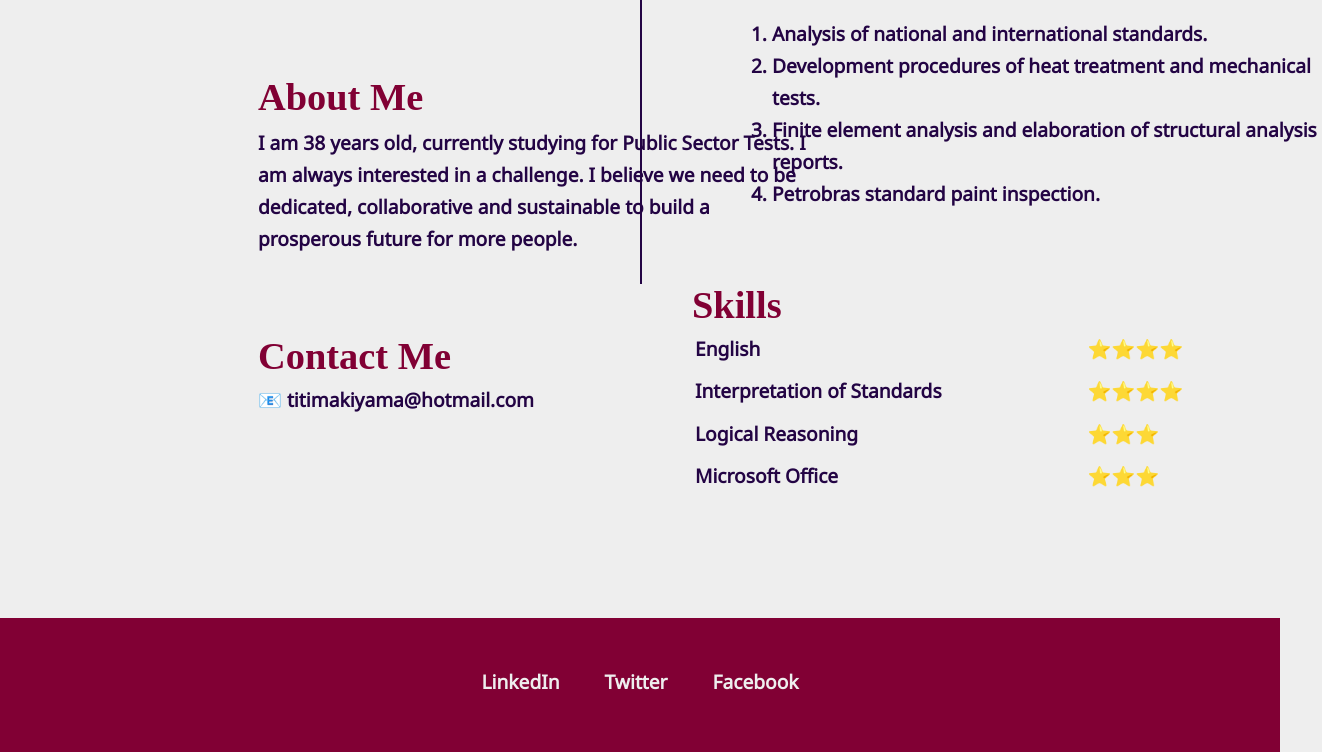
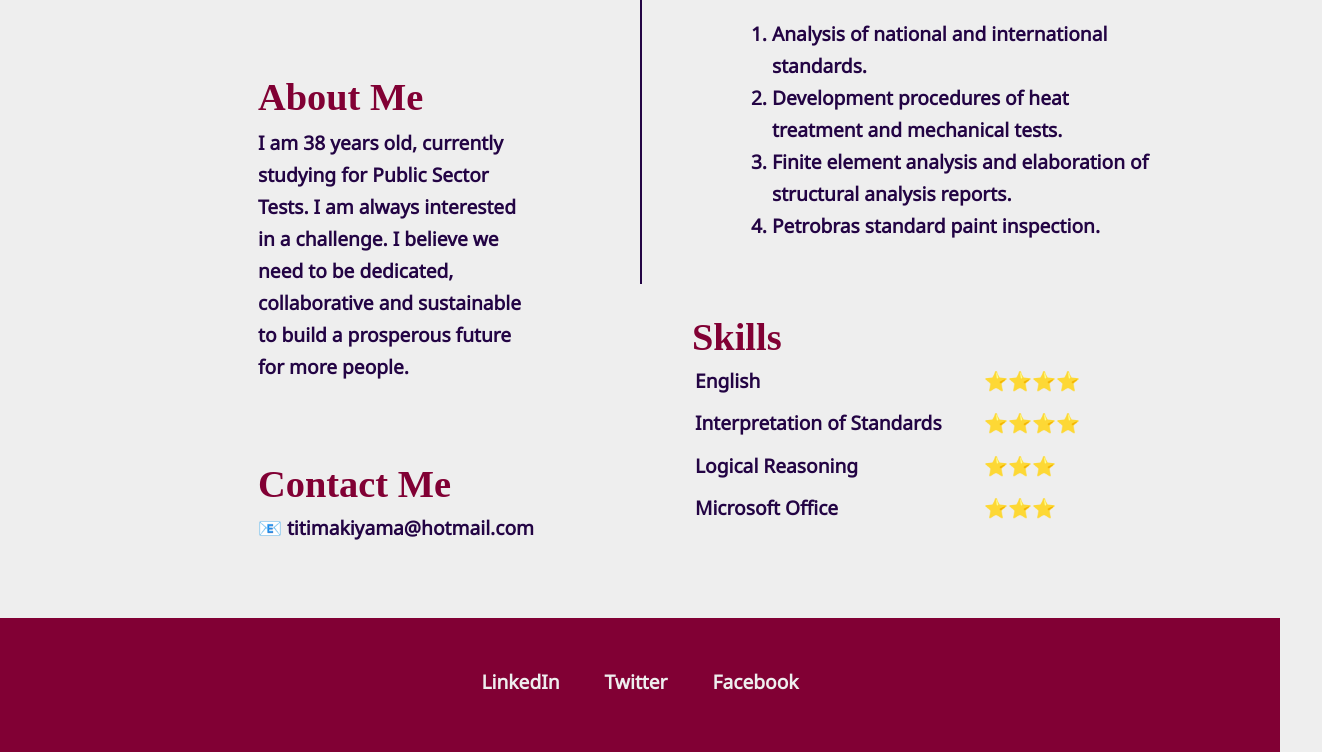
Before and after one commit to crsmk/cv, a plain HTML site: page index.html in a window 1280 px wide. Shown: the part 740-1492 px from the top of the page, 1322 px wide, since content can reach past the window. Drawn offline with Linux system fonts and the light colour scheme; a web font is replaced by a local one.

Commit message:
Update styles.css

```diff
--- a/css/styles.css
+++ b/css/styles.css
@@ -97,7 +97,7 @@ height: auto;
 }
 
 .texto {
-  width: 550px;
+  width: 70%;
   line-height: 2rem;
 }
 
```
